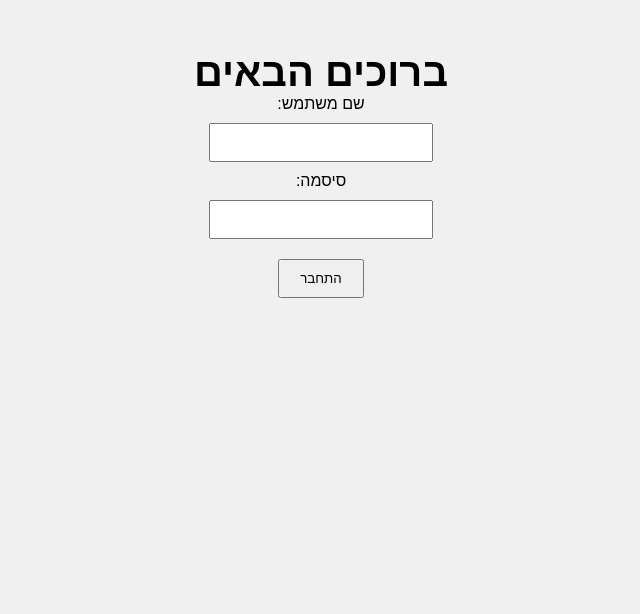
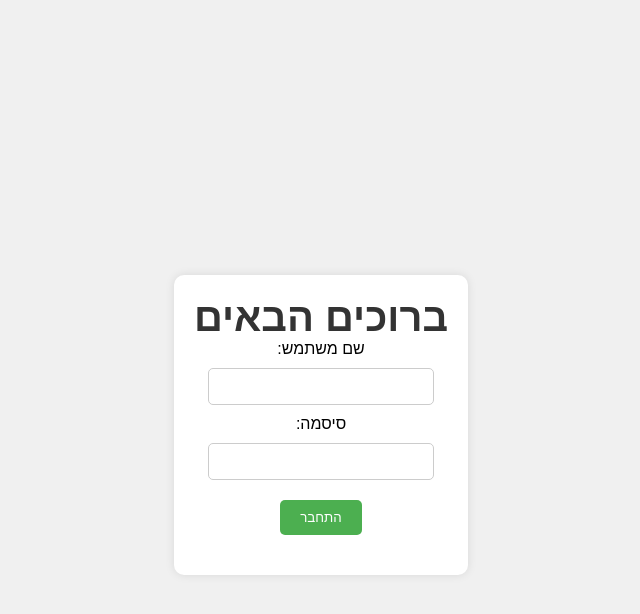
Before and after one commit to eladdagan/web, a plain HTML site: page index.html in a window 1280 px wide. Shown: the whole page, without its empty margins (319-959 px from the left). Drawn offline with Linux system fonts and the light colour scheme; files that its build step writes are made by us from their sources; files whose address does not match are found by name.

Commit message:
Add files via upload

```diff
--- a/index.html
+++ b/index.html
@@ -7,6 +7,7 @@
     <link rel="stylesheet" href="styles/main.css">
 </head>
 <body>
+    <div class="container">
         <div class="login-container">
             <h1>ברוכים הבאים</h1>
             <form id="login-form">
@@ -23,6 +24,7 @@
             <button id="logout-button">התנתק</button>
             <button id="change-password-button">שנה סיסמה</button>
         </div>
+    </div>
     <script src="scripts/main.js"></script>
 </body>
 </html>
--- a/main.css
+++ b/main.css
@@ -1,10 +1,10 @@
 body {
     font-family: Arial, sans-serif;
+    direction: rtl;
+    text-align: center;
+    background-color: #f0f0f0;
     margin: 0;
     padding: 0;
-    background-color: #f0f0f0;
-    direction: rtl;
-    text-align: center;
 }
 
 header {
@@ -15,6 +15,7 @@ header {
 }
 
 h1 {
+    color: #333;
     font-size: 2.5em;
     margin: 0;
 }
@@ -34,6 +35,10 @@ nav a:hover {
 }
 
 .container {
+    display: flex;
+    justify-content: center;
+    align-items: center;
+    height: 100vh;
     width: 80%;
     margin: auto;
     overflow: hidden;
@@ -60,6 +65,10 @@ nav a:hover {
 }
 
 .login-container, .logout-container {
+    background-color: #ffffff;
+    padding: 20px;
+    border-radius: 10px;
+    box-shadow: 0 0 10px rgba(0, 0, 0, 0.1);
     margin-top: 50px;
 }
 
@@ -67,11 +76,26 @@ input {
     display: block;
     margin: 10px auto;
     padding: 10px;
-    width: 200px;
+    width: 80%;
+    border: 1px solid #ccc;
+    border-radius: 5px;
 }
 
 button {
     padding: 10px 20px;
     margin: 10px;
     cursor: pointer;
+    background-color: #4CAF50;
+    color: white;
+    border: none;
+    border-radius: 5px;
 }
+
+button:hover {
+    background-color: #45a049;
+}
+
+#message {
+    color: red;
+    margin-top: 10px;
+}
--- a/main.js
+++ b/main.js
@@ -1,8 +1,8 @@
 const users = {
-    "Elad": "2323",
-    "Yanai": "2222",
-    "Noa": "4545",
-    "Sivan": "0987"
+    "אלעד": "2323",
+    "ינאי": "2222",
+    "נועה": "4545",
+    "סיון": "0987"
 };
 
 document.getElementById('login-form').addEventListener('submit', function(event) {
```
Lines whose indentation alone changed are shown as unchanged.
